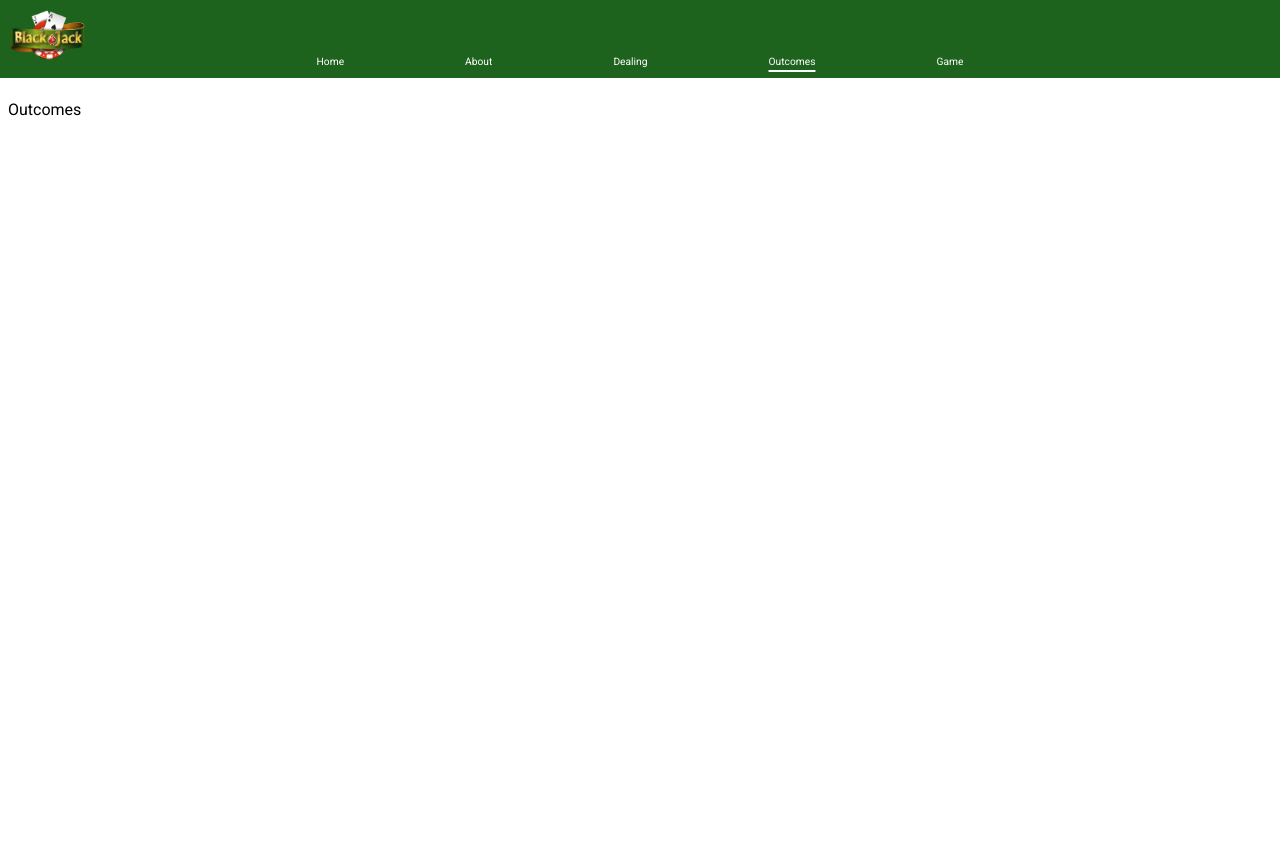
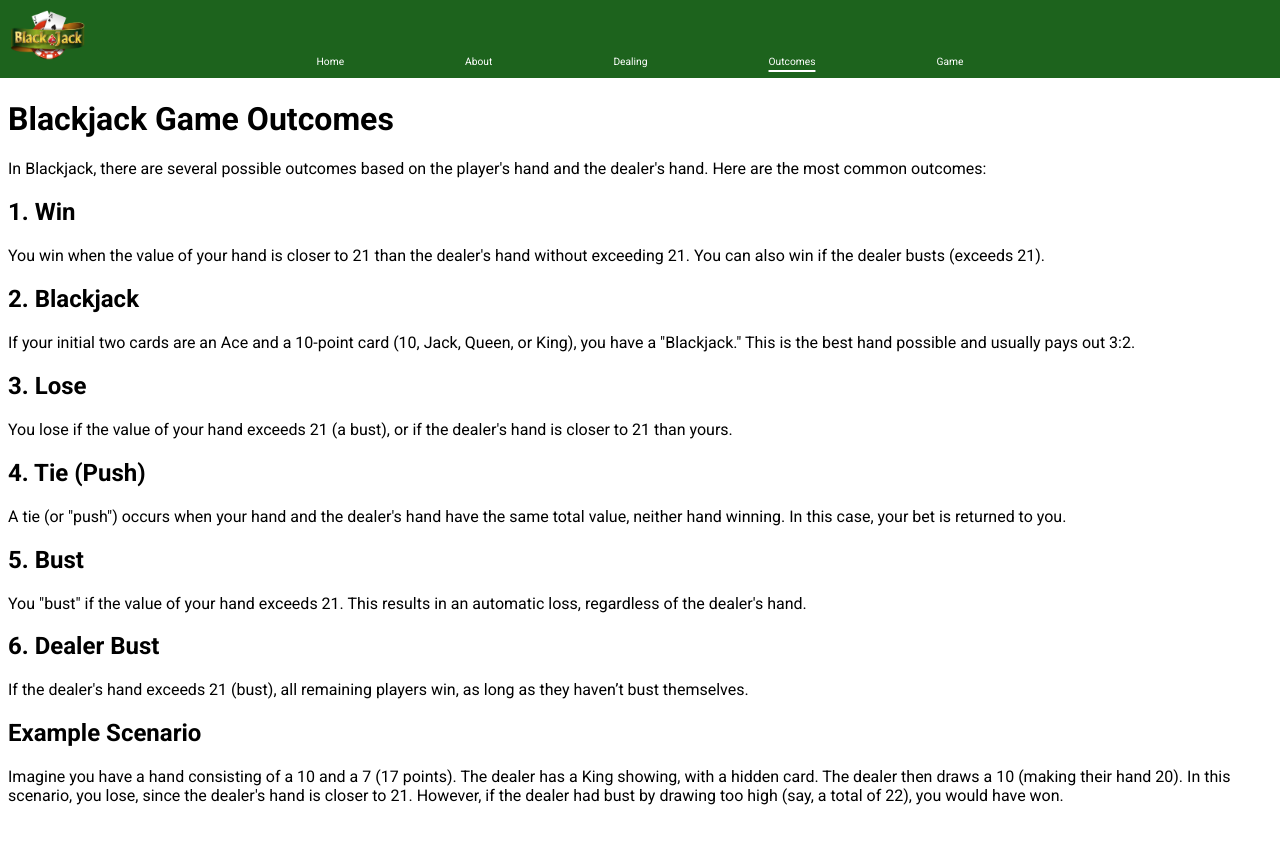
Before and after one commit to karanja-23/Group-13-React-Project, a React (Vite) app: page /outcomes in a window 1280 px wide. Shown: the top 844 px of the page. Built offline with nearby package versions, Linux system fonts and the light colour scheme.

Commit message:
designed the outcomes page

```diff
--- a/src/Pages/Outcomes.jsx
+++ b/src/Pages/Outcomes.jsx
@@ -1,10 +1,70 @@
-import NavBar from "../Components/NavBar"
-function Outcomes (){
-    return (
-        <div className="home-background">
-            <NavBar />
-            <p>Outcomes</p>
+import React from "react";
+import NavBar from "../Components/NavBar";
+
+function Outcomes() {
+  return (
+    <div className="home-background">
+      <NavBar />
+      <div className="outcomes-content">
+        <h1>Blackjack Game Outcomes</h1>
+        <p>In Blackjack, there are several possible outcomes based on the player's hand and the dealer's hand. Here are the most common outcomes:</p>
+
+        <div className="outcome-card">
+          <h2>1. Win</h2>
+          <p>
+            You win when the value of your hand is closer to 21 than the dealer's hand without exceeding 21.
+            You can also win if the dealer busts (exceeds 21).
+          </p>
         </div>
-    )
+
+        <div className="outcome-card">
+          <h2>2. Blackjack</h2>
+          <p>
+            If your initial two cards are an Ace and a 10-point card (10, Jack, Queen, or King), you have a "Blackjack."
+            This is the best hand possible and usually pays out 3:2.
+          </p>
+        </div>
+
+        <div className="outcome-card">
+          <h2>3. Lose</h2>
+          <p>
+            You lose if the value of your hand exceeds 21 (a bust), or if the dealer's hand is closer to 21 than yours.
+          </p>
+        </div>
+
+        <div className="outcome-card">
+          <h2>4. Tie (Push)</h2>
+          <p>
+            A tie (or "push") occurs when your hand and the dealer's hand have the same total value, neither hand winning.
+            In this case, your bet is returned to you.
+          </p>
+        </div>
+
+        <div className="outcome-card">
+          <h2>5. Bust</h2>
+          <p>
+            You "bust" if the value of your hand exceeds 21. This results in an automatic loss, regardless of the dealer's hand.
+          </p>
+        </div>
+
+        <div className="outcome-card">
+          <h2>6. Dealer Bust</h2>
+          <p>
+            If the dealer's hand exceeds 21 (bust), all remaining players win, as long as they haven’t bust themselves.
+          </p>
+        </div>
+
+        <div className="outcome-card">
+          <h2>Example Scenario</h2>
+          <p>
+            Imagine you have a hand consisting of a 10 and a 7 (17 points). The dealer has a King showing, with a hidden card.
+            The dealer then draws a 10 (making their hand 20). In this scenario, you lose, since the dealer's hand is closer to 21.
+            However, if the dealer had bust by drawing too high (say, a total of 22), you would have won.
+          </p>
+        </div>
+      </div>
+    </div>
+  );
 }
-export default Outcomes
+
+export default Outcomes;
```
